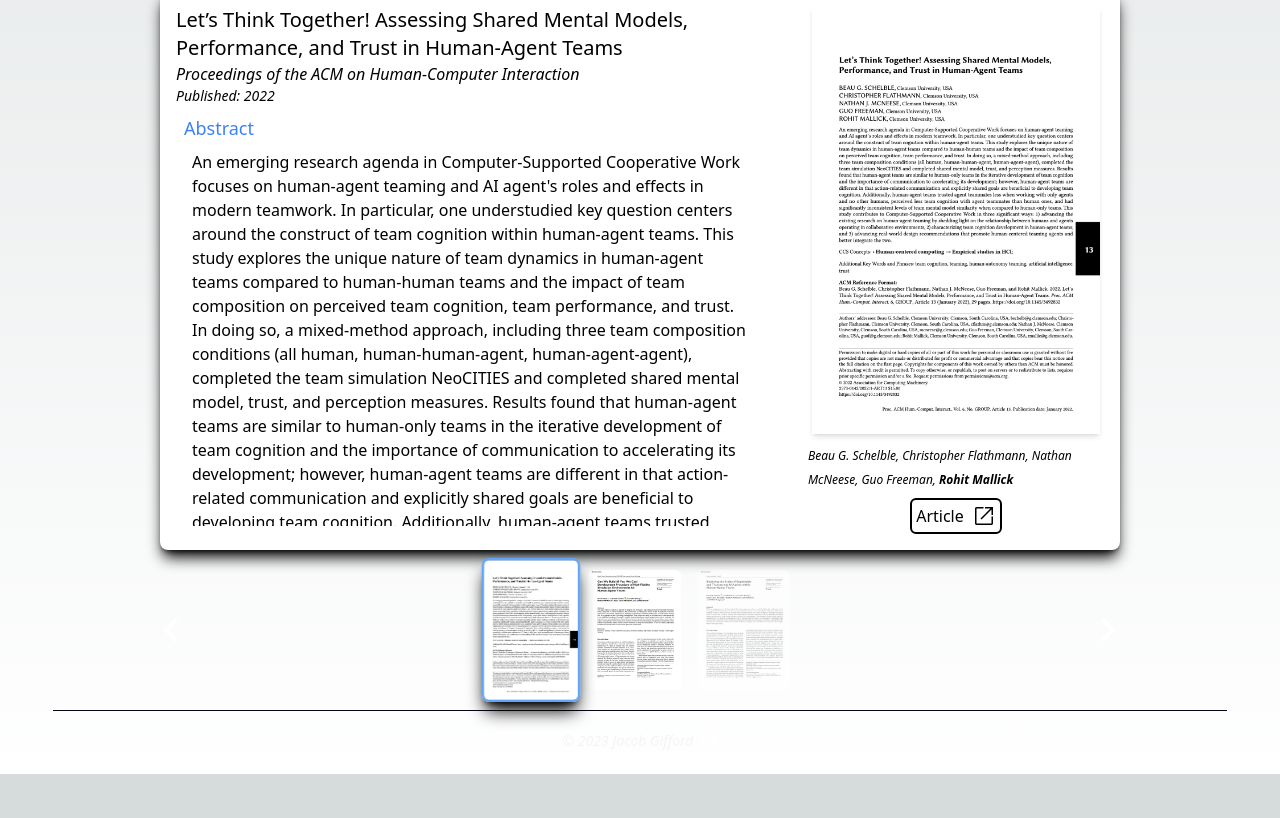
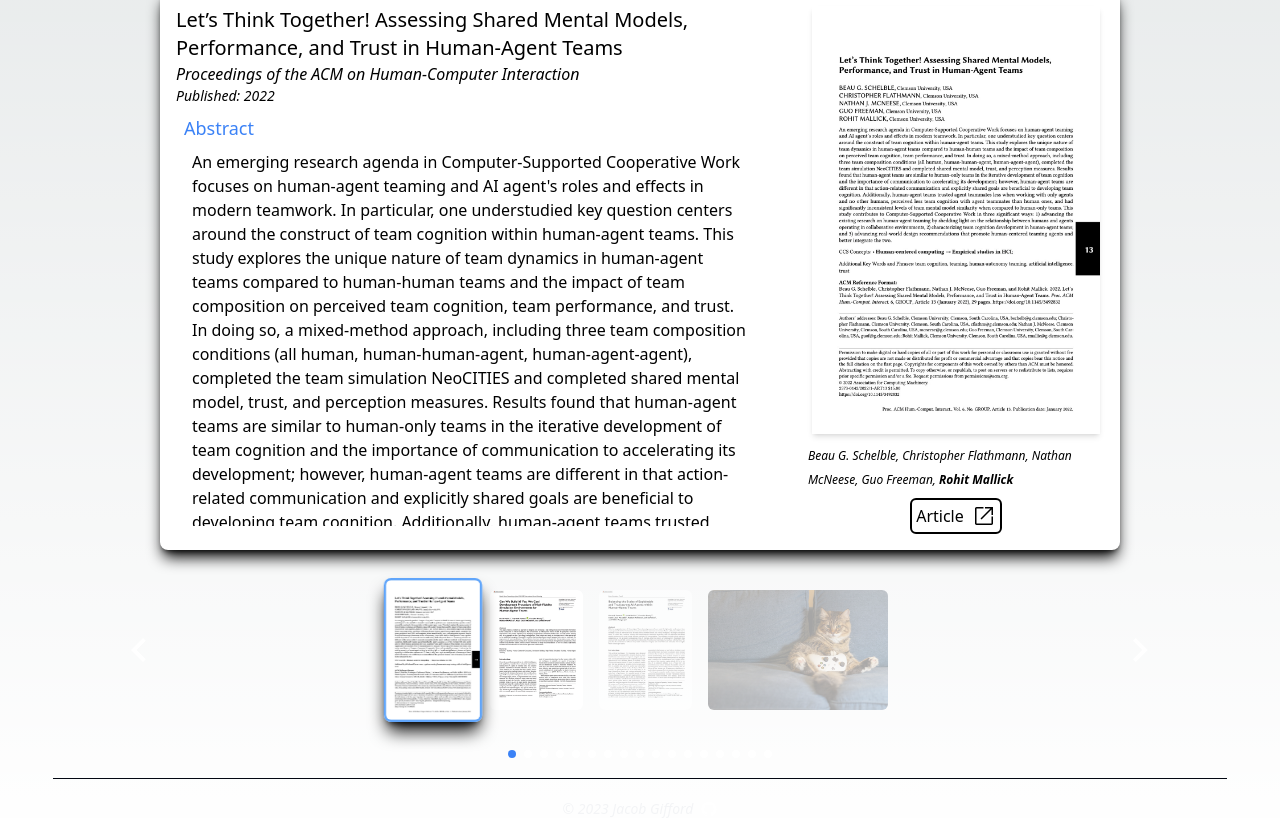
Before and after one commit to JaeGif/Rohit_Portfolio, a Next.js app: page /publications in a window 1280 px wide. Shown: the part 798-1616 px from the top of the page. Before the commit the page ends 1572 px from the top, so only its background shows below. Built offline with nearby package versions, Linux system fonts and the light colour scheme.

Commit message:
minor bugfix

```diff
--- a/src/components/about/Socials.tsx
+++ b/src/components/about/Socials.tsx
@@ -1,6 +1,7 @@
 import React from 'react';
 import LinkedinIcon from '../iconWrappers/LinkedinIcon';
 import GithubIcon from '../iconWrappers/GithubIcon';
+import GoogleScholar from '../iconWrappers/GoogleScholarIcon';
 function Socials() {
   return (
     <div className='flex justify-center items-center gap-2 p-2'>
@@ -11,8 +12,12 @@ function Socials() {
       >
         <LinkedinIcon />
       </a>
-      <a href='https://github.com/RoMallick' target='_blank' rel='noreferrer'>
-        <GithubIcon />
+      <a
+        href='https://scholar.google.com/citations?user=HIo7kwwAAAAJ&hl=en'
+        target='_blank'
+        rel='noreferrer'
+      >
+        <GoogleScholar />
       </a>
     </div>
   );
--- /dev/null
+++ b/src/components/iconWrappers/GoogleScholarIcon.tsx
@@ -0,0 +1,28 @@
+import React from 'react';
+import { motion } from 'framer-motion';
+type GoogleScholarProps = {
+  height?: number;
+};
+function GoogleScholar({ height = 32 }: GoogleScholarProps) {
+  return (
+    <motion.svg
+      whileHover={{ y: -5, scale: 1.15 }}
+      className='hover:cursor-pointer'
+      xmlns='http://www.w3.org/2000/svg'
+      viewBox='0 0 128 128'
+      height={height}
+    >
+      <svg xmlns='http://www.w3.org/2000/svg' viewBox='0 0 512 512'>
+        <path fill='#4285f4' d='M256 411.12L0 202.667 256 0z' />
+        <path fill='#356ac3' d='M256 411.12l256-208.453L256 0z' />
+        <circle fill='#a0c3ff' cx='256' cy='362.667' r='149.333' />
+        <path
+          fill='#76a7fa'
+          d='M121.037 298.667c23.968-50.453 75.392-85.334 134.963-85.334s110.995 34.881 134.963 85.334H121.037z'
+        />
+      </svg>
+    </motion.svg>
+  );
+}
+
+export default GoogleScholar;
--- a/src/components/slideshow/CarouselIndicator.tsx
+++ b/src/components/slideshow/CarouselIndicator.tsx
@@ -9,9 +9,9 @@ type CarouselIndicatorProps = {
   length: number;
   index: number;
   data?: PublicationType[];
-  changeIndex: Function;
-  handleIncIndex: Function;
-  handleDecIndex: Function;
+  changeIndex?: Function;
+  handleIncIndex?: Function;
+  handleDecIndex?: Function;
 };
 function CarouselIndicator({
   length,
@@ -37,14 +37,23 @@ function CarouselIndicator({
     }
 
   return (
-    <span className='w-full h-[15vh] flex justify-around items-center'>
-      <LeftChevron decIndex={handleDecIndex} />
-      <span className='flex h-full justify-center items-center gap-4'>
+    <span
+      className={`w-full ${
+        data ? 'h-[15vh]' : 'h-full'
+      } flex justify-around items-center`}
+    >
+      {data && handleDecIndex && <LeftChevron decIndex={handleDecIndex} />}
+      <span
+        className={`flex h-full justify-center items-center ${
+          data ? 'gap-4' : 'gap-2'
+        }`}
+      >
         {!data
           ? bubbles
-          : data.map(
+          : changeIndex &&
+            data.map(
               (publication, i) =>
-                Math.abs(i - index) <= 2 && (
+                Math.abs(i - index) <= 3 && (
                   <CurrentFeature
                     options={{ description: false }}
                     changeIndex={changeIndex}
@@ -56,7 +65,7 @@ function CarouselIndicator({
                 )
             )}
       </span>
-      <RightChevron incIndex={handleIncIndex} />
+      {data && handleIncIndex && <RightChevron incIndex={handleIncIndex} />}
     </span>
   );
 }
--- a/src/components/slideshow/CurrentFeature.tsx
+++ b/src/components/slideshow/CurrentFeature.tsx
@@ -28,8 +28,10 @@ function CurrentFeature({
   }, [index, highlightedIndex, controls, options]);
 
   useEffect(() => {
-    setDistance(index - highlightedIndex);
-  }, [index, highlightedIndex]);
+    !options.description
+      ? setDistance(index - highlightedIndex)
+      : setDistance(1);
+  }, [index, highlightedIndex, options]);
 
   return (
     <motion.div
--- a/src/components/slideshow/Slideshow.tsx
+++ b/src/components/slideshow/Slideshow.tsx
@@ -28,7 +28,7 @@ function Slideshow({ data }: SlideshowProps) {
   }, [index, data]);
 
   return (
-    <div className='flex flex-col justify-center items-center gap-5'>
+    <div className='flex flex-col justify-center items-center gap-10'>
       <CurrentSlide data={currentData} />
       <div className='h-[15vh] w-full'>
         <CarouselIndicator
@@ -40,6 +40,7 @@ function Slideshow({ data }: SlideshowProps) {
           index={index}
         />
       </div>
+      <CarouselIndicator length={data.length} index={index} />
     </div>
   );
 }
```
Also changed, not shown: public/assets/icons/google_scholar.svg (added), 1 other file (tests, documents, lock files or other folders).
